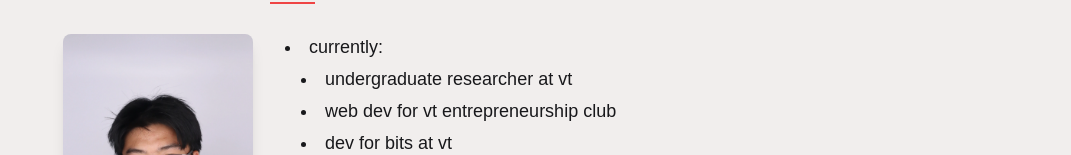
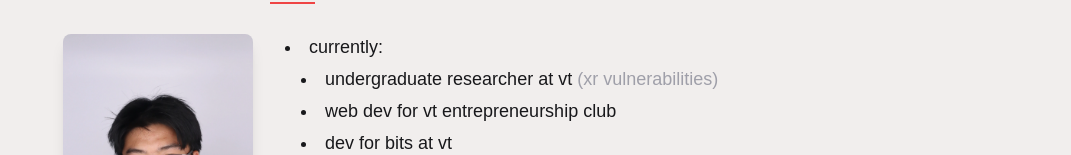
Before and after one commit to newtonma7/newtonwebsite, a Next.js app: page / in a window 1280 px wide. Both pictures are taken after a click on the element "about". Shown: the part 370-525 px from the top of the page, without its empty margins (209-1280 px from the left). Built offline with nearby package versions, Linux system fonts and the light colour scheme; a web font is replaced by a local one.

Commit message:
about typo

```diff
--- a/src/components/About.tsx
+++ b/src/components/About.tsx
@@ -83,7 +83,7 @@ export default function About(){
                     <li>
                         <span>currently:</span>
                         <ul className="mt-1 ml-4 flex flex-col gap-1 list-disc list-inside text-lg">
-                            <li>undergraduate researcher at vt</li>
+                            <li>undergraduate researcher at vt <span className=" text-zinc-400">(XR vulnerabilities)</span></li>
                             <li>web dev for vt entrepreneurship club</li>
                             <li>dev for bits at vt</li>
                             <li>aws-saa certified</li>
```
